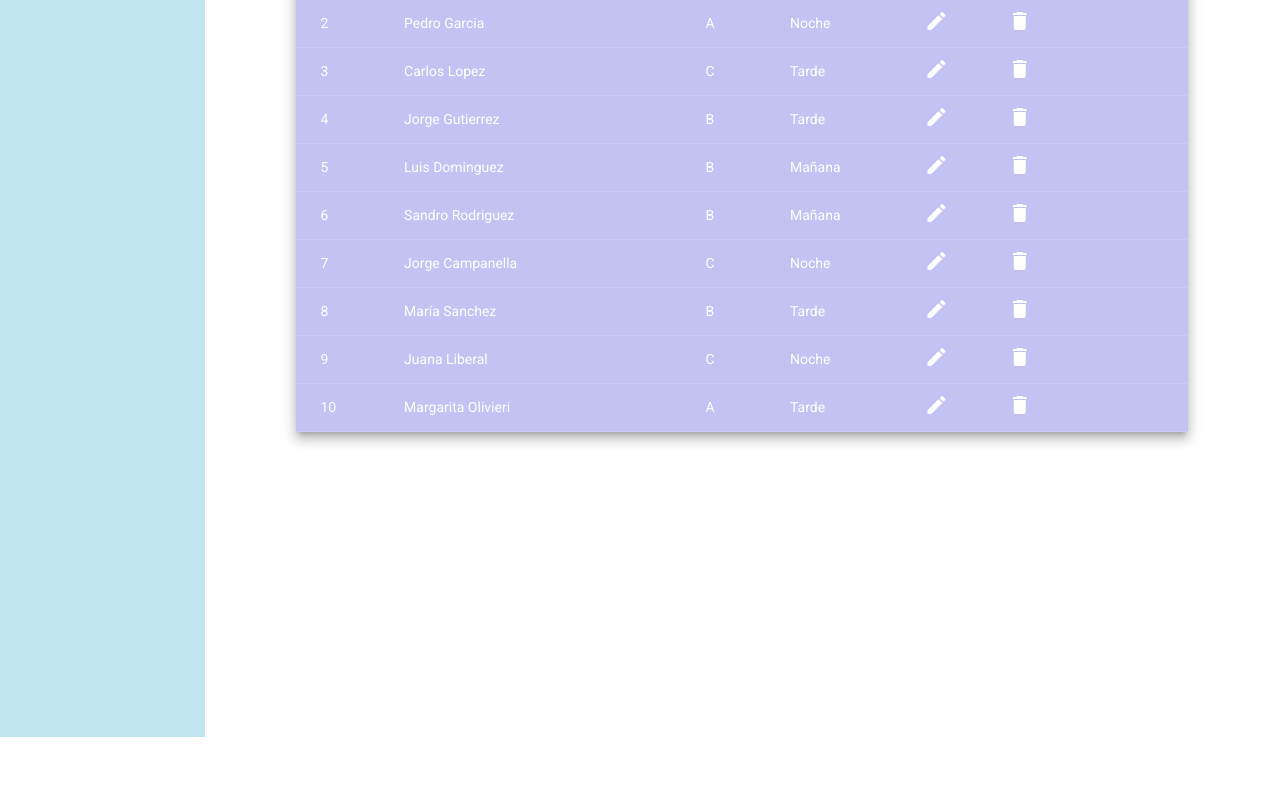
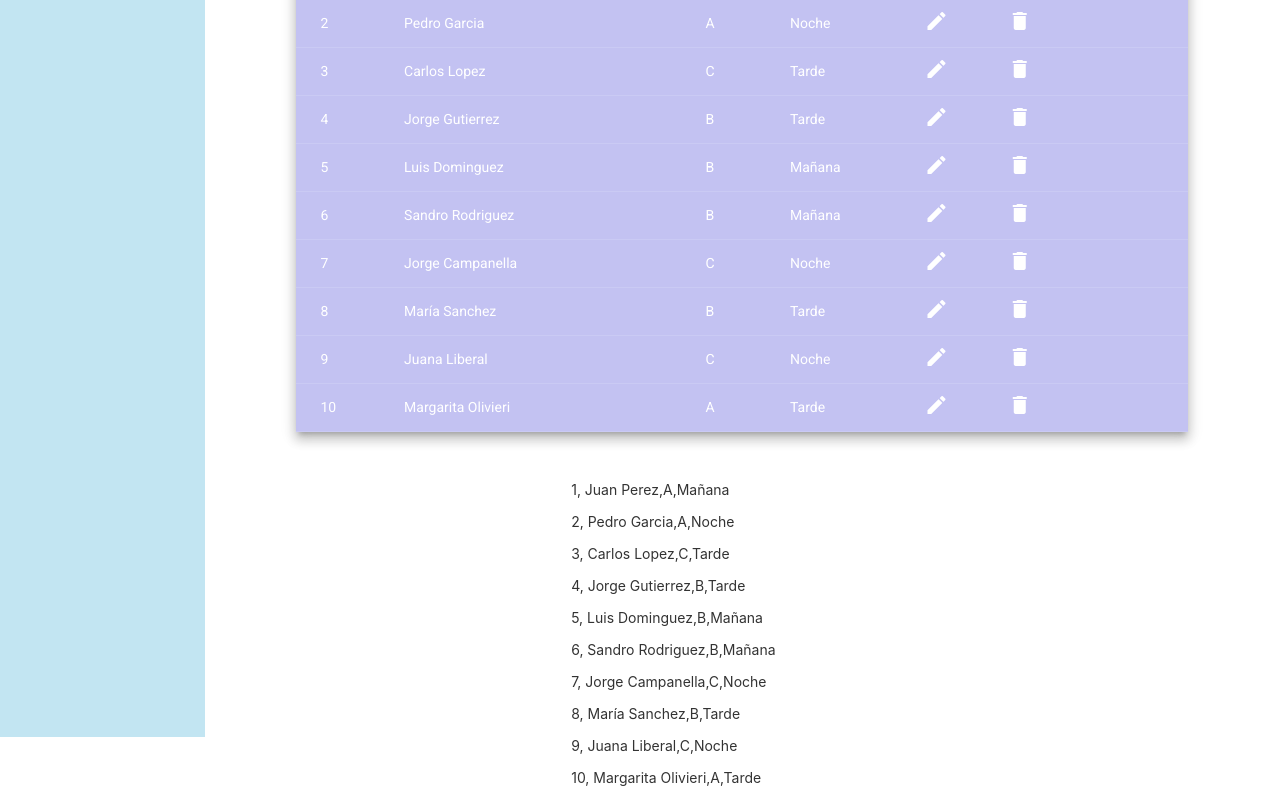
Before and after one commit to Lore1526/Curso-Angular, an Angular app: page / in a window 1280 px wide. Shown: the part 263-1063 px from the top of the page. Before the commit the page ends 1000 px from the top, so only its background shows below. Built offline with nearby package versions, Linux system fonts and the light colour scheme.

Commit message:
pipe async

```diff
--- a/src/app/student/student.component.html
+++ b/src/app/student/student.component.html
@@ -57,3 +57,11 @@
     </div>
     <div class="col-md-1"></div>
 </div>
+<div class="row mt-5">
+    <div class="col-md-4"></div>
+    <div class="col-md-7">
+        <p *ngFor="let student of testStudents$ | async">{{student.Id}}, {{student |
+            combineNameAndSurname}},{{student.Course}},{{student.HourCourse}}</p>
+    </div>
+    <div class="col-md-1"></div>
+</div>
--- a/src/app/student/student.component.ts
+++ b/src/app/student/student.component.ts
@@ -4,7 +4,7 @@ import { Component, OnInit } from '@angular/core';
 import { Router } from '@angular/router';
 import { Student } from './student';
 import { MatDialog } from '@angular/material/dialog';
-import { Subscription } from 'rxjs';
+import { Subscription, Observable } from 'rxjs';
 
 @Component({
   selector: 'app-student',
@@ -17,6 +17,8 @@ export class StudentComponent implements OnInit {
   displayedColumns: string[] = ['Id', 'Name', 'Course', 'HourCourse', 'edit', 'delete'];
   dataSource: Student[] = [];
   studentsSubscription!: Subscription;
+  testStudents$! : Observable<Student[]>;
+
 
   constructor(private router: Router, private studentService: StudentServiceService, public dialog: MatDialog) { }
 
@@ -24,6 +26,7 @@ export class StudentComponent implements OnInit {
     this.studentsSubscription = this.studentService.getStudent().subscribe(
       (students) => this.dataSource = students
     );
+    this.testStudents$ = this.studentService.getStudent();
   }
 
   ngOnDestroy(): void {
```
